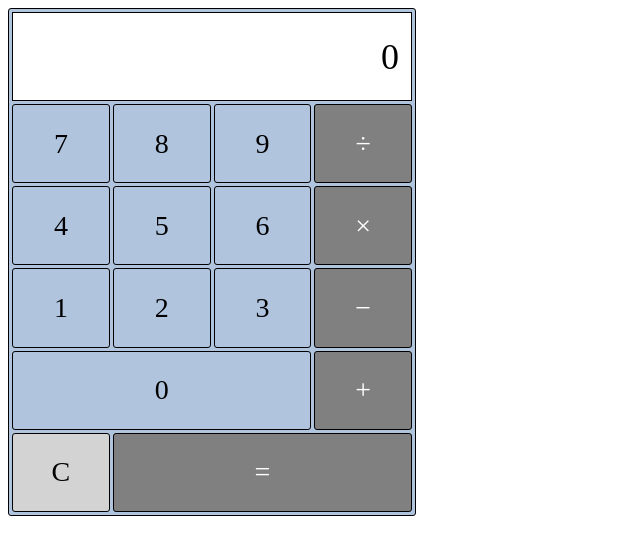
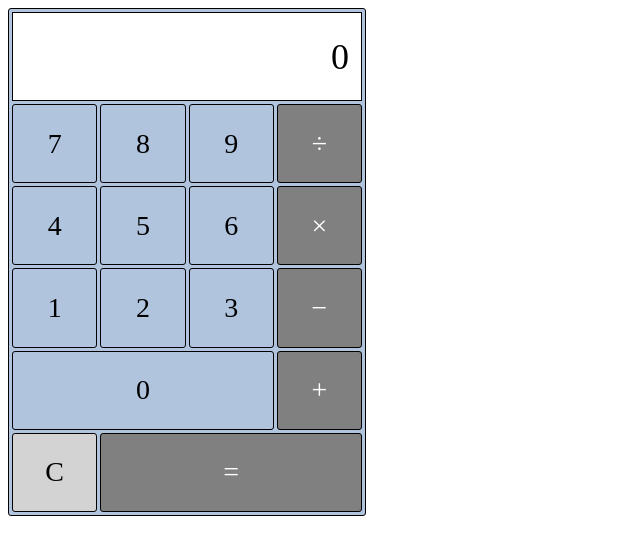
Before and after one commit to awidney/calculator, a plain HTML site: page index.html in a window 1280 px wide. Shown: the whole page, without its empty margins (0-640 px from the left). Drawn offline with Linux system fonts and the light colour scheme.

Commit message:
Adjust display padding, calculator width

```diff
--- a/styles.css
+++ b/styles.css
@@ -6,7 +6,7 @@ body {
     display: grid;
     grid-template-columns: repeat(4, 1fr);
     border: thin solid;
-    width: 400px;
+    width: 350px;
     height: 500px;
     gap: 3px;
     padding: 3px;
@@ -35,7 +35,7 @@ body {
     display: flex;
     justify-content: flex-end;
     align-items: center;
-    padding-right: 12px;
+    padding: 0 12px;
     font-size: 36px;
     grid-column: span 4;
     background-color: white;
```
